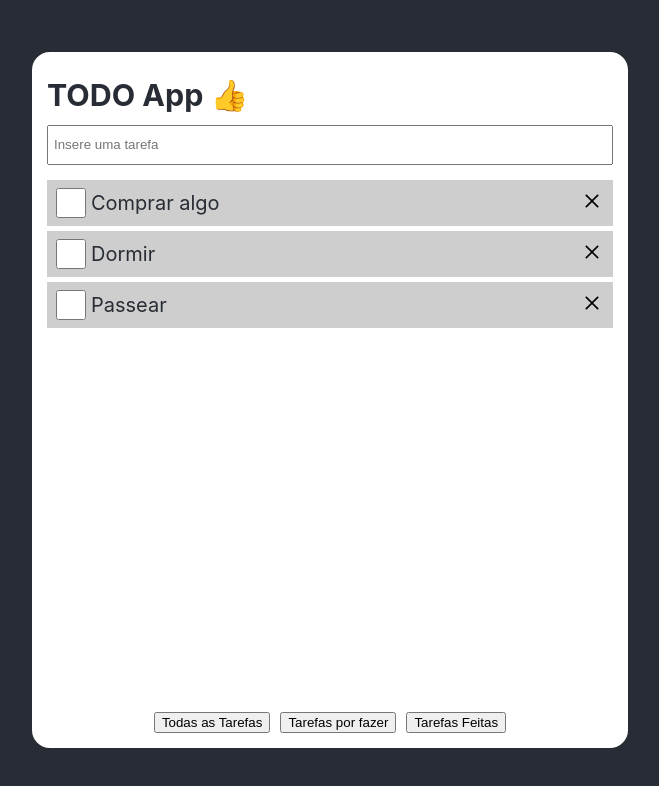
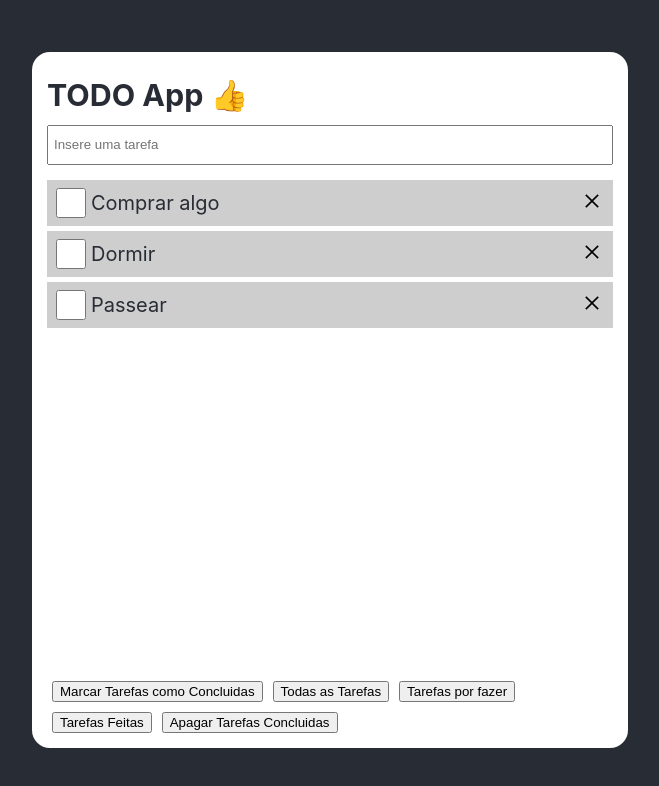
Before and after one commit to anotherlusitano/TodoAppReact, a React (Create React App) app: page / in a window 1280 px wide. Shown: the top 786 px of the page, without its empty margins (310-969 px from the left). Built offline with nearby package versions, Linux system fonts and the light colour scheme.

Commit message:
Adicionar botões para completar todas as tarefas e elimina-las

```diff
--- a/src/components/App.jsx
+++ b/src/components/App.jsx
@@ -104,6 +104,22 @@ function App() {
     }
   }
 
+  // Vai fazer que todas as tarefas fiquem completas
+  function completeTodos() {
+    const updatedTodos = todos.map((todo) => {
+      todo.done = true;
+
+      return todo;
+    });
+
+    setTodos(updatedTodos);
+  }
+
+  // Vai apagar todas as tarefas completas
+  function deleteCompletedTodos() {
+    setTodos([...todos].filter((todo) => !todo.done));
+  }
+
   return (
     <main>
       <div className="form-container">
@@ -140,11 +156,17 @@ function App() {
         </TodosContext.Provider>
 
         <div className="filter-container">
+          <button onClick={completeTodos}>
+            Marcar Tarefas como Concluidas
+          </button>
           <button onClick={() => setFilter("todas")}>Todas as Tarefas</button>
           <button onClick={() => setFilter("por-fazer")}>
             Tarefas por fazer
           </button>
           <button onClick={() => setFilter("feitas")}>Tarefas Feitas</button>
+          <button onClick={deleteCompletedTodos}>
+            Apagar Tarefas Concluidas
+          </button>
         </div>
       </div>
     </main>
```
